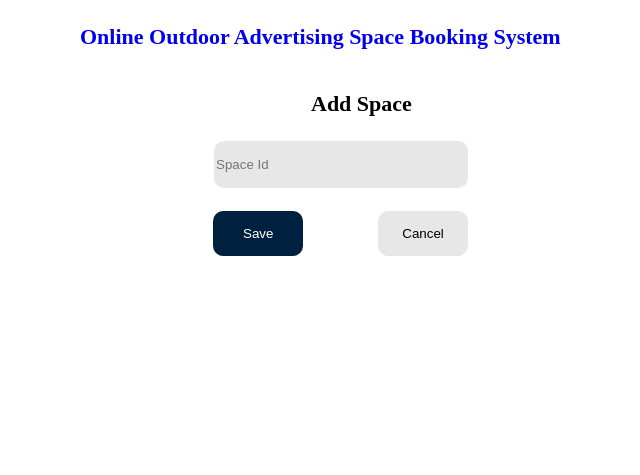
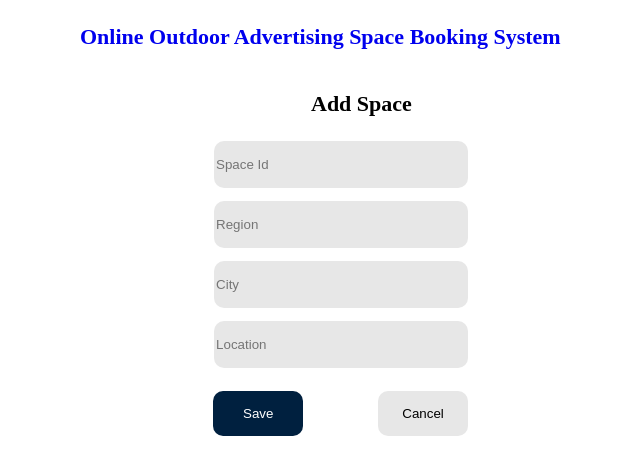
Before and after one commit to imBertrand/oasbs, a PHP site: page /addSpace.php in a window 1280 px wide. Shown: the top 475 px of the page, without its empty margins (364-1004 px from the left). Run offline with PHP 8.4, Linux system fonts and the light colour scheme.

Commit message:
Additional Bug Fix_addSpace.php

```diff
--- a/addSpace.php
+++ b/addSpace.php
@@ -16,8 +16,11 @@
     <h3 id="signIn">Add Space</h3>
     <form action="major.php" method="post">
         <input type="text" placeholder="Space Id" name="spaceId" id="box1"><br>
-        <input type="submit" value="Save" name="addSpace" id="box3">
-        <input type="submit" value="Cancel" id="box6">
+        <input type="text" placeholder="Region" name="region" id="box2"><br>
+        <input type="text" placeholder="City" name="city" id="box4"><br>
+        <input type="text" placeholder="Location" name="location" id="box5"><br>
+        <input type="submit" value="Save" name="addSpace" id="addBox1">
+        <input type="submit" value="Cancel" id="addBox2">
     </form>
 </body>
 
--- a/admin.css
+++ b/admin.css
@@ -244,3 +244,27 @@ img{
     width: 40px;
     height: 40px;
 }
+
+#addBox1{
+    position: absolute;
+        width: 90px;
+        height: 45px;
+        right: 88%;
+        top: 250px;
+        border: none;
+        background: #00203F;
+        border-radius: 10px;
+        color: white;
+}
+
+#addBox2{
+    position: absolute;
+            width: 90px;
+            height: 45px;
+            right: 47%;
+            top: 250px;
+            border: none;
+            background:#E7E7E7;
+            border-radius: 10px;
+            color: black;
+}
```
